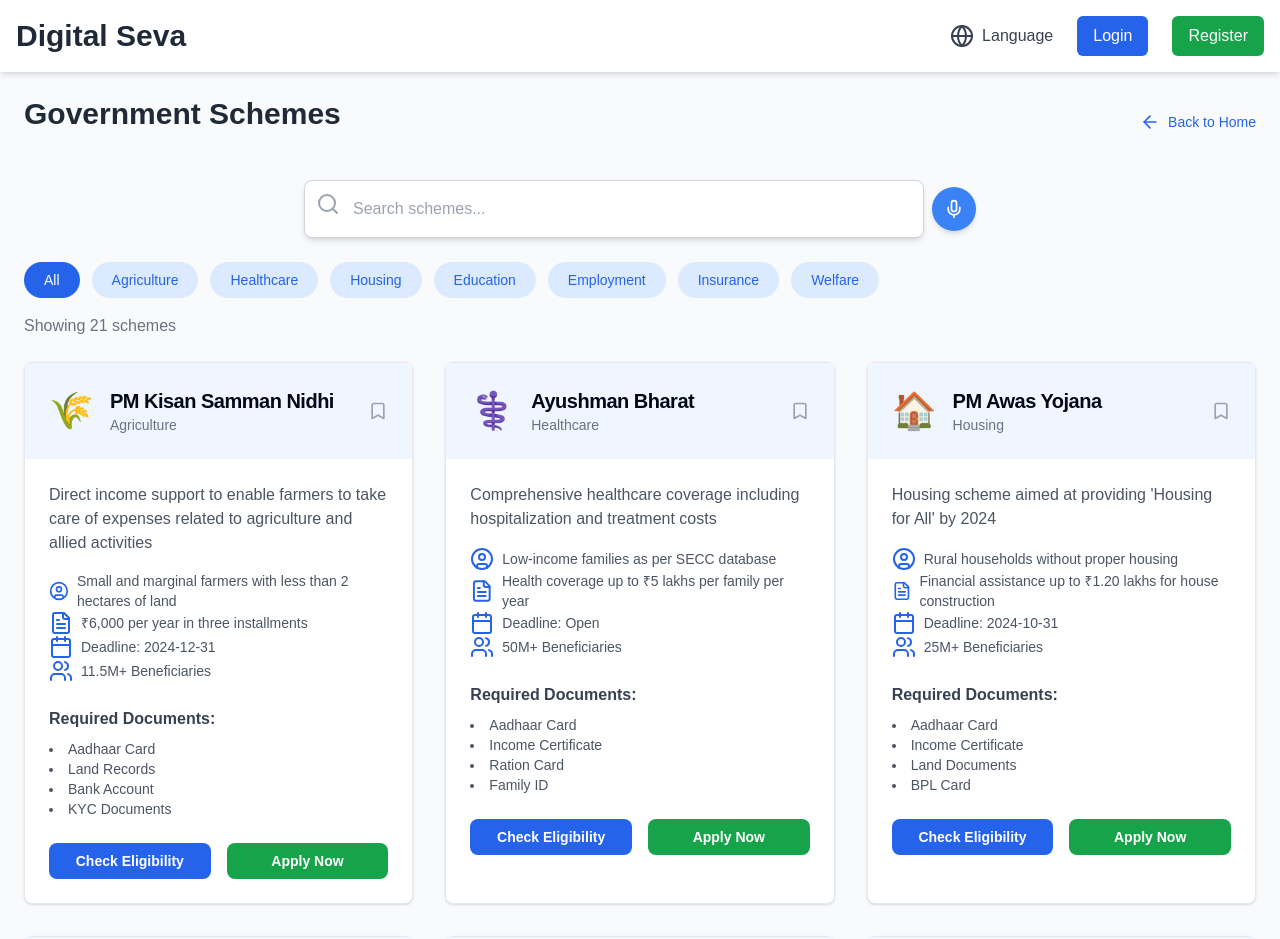
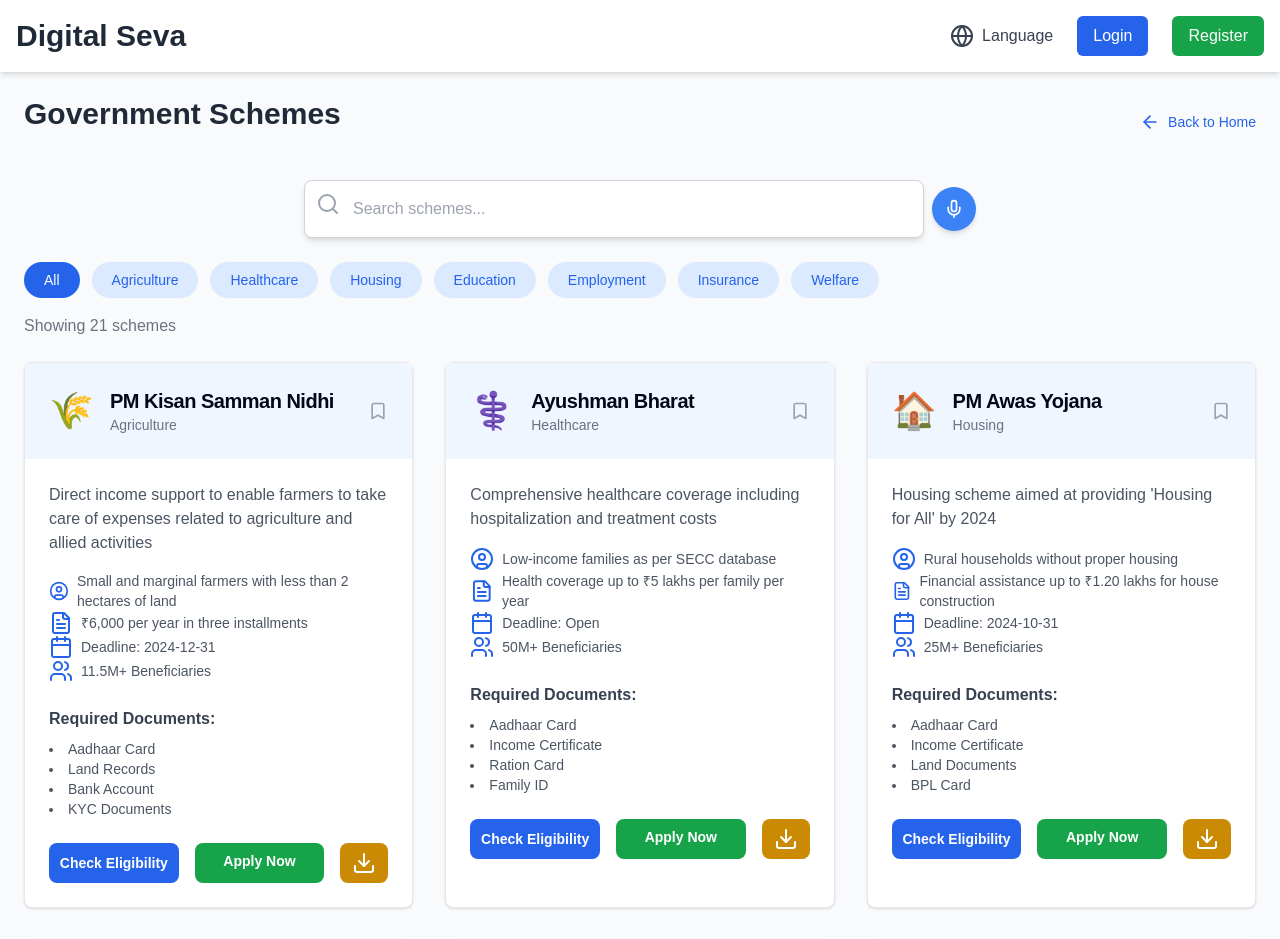
Before and after one commit to Evenidk/EY_Hackathon, a Next.js app in the folder digital-seva/: page /schemes in a window 1280 px wide. Shown: the top 939 px of the page. Built offline with nearby package versions, Linux system fonts and the light colour scheme.

Commit message:
Download Button - Schemes

```diff
--- a/digital-seva/app/data/schemes.ts
+++ b/digital-seva/app/data/schemes.ts
@@ -15,6 +15,7 @@
     color: "blue",
     description: "Direct income support to enable farmers to take care of expenses related to agriculture and allied activities",
     applicationUrl: "https://pmkisan.gov.in/",
+    pdfUrl: "https://drive.google.com/file/d/1FkXf1puWal9IujDMyBhgzU2hT0hGDyby/view?usp=sharing",
   },
   {
     id: 2,
@@ -30,6 +31,7 @@
     color: "green",
     description: "Comprehensive healthcare coverage including hospitalization and treatment costs",
     applicationUrl: "https://www.pmjay.gov.in/",
+    pdfUrl: "https://drive.google.com/file/d/1JXmIkySG-CCUiurFlN7RdVum3m5C_C9U/view?usp=sharing",
   },
   {
     id: 3,
@@ -47,6 +49,8 @@
     color: "orange",
     description: "Housing scheme aimed at providing 'Housing for All' by 2024",
     applicationUrl: "https://pmaymis.gov.in/",
+    pdfUrl: "https://drive.google.com/file/d/1_RVf1xlDMS-CDBZyf9w2F_iVLPHTZkDR/view?usp=sharing",
+
   },
   {
     id: 4,
@@ -62,6 +66,8 @@
     color: "pink",
     description: "Long-term savings scheme to secure financial future of girl children",
     applicationUrl: "https://www.india.gov.in/sukanya-samriddhi-yojana",
+    pdfUrl: "https://drive.google.com/file/d/1dWZogLPpHdsNTmhR9IUKrlKBs7Tqk7gJ/view?usp=sharing",
+
   },
   {
     id: 5,
@@ -77,6 +83,8 @@
     color: "green",
     description: "Pension scheme ensuring social security of farmers in their old age",
     applicationUrl: "https://maandhan.in/",
+    pdfUrl: "https://drive.google.com/file/d/1ae1cc_g4iI0QeQ-BRhlWWZ67ys9RND7Y/view?usp=sharing",
+
   },
   {
     id: 6,
@@ -92,6 +100,8 @@
     color: "blue",
     description: "Financial support for meritorious students from economically weaker sections",
     applicationUrl: "https://scholarships.gov.in/",
+    pdfUrl: "https://drive.google.com/file/d/1tBJURrfIZGIz-ngeVwiZox4B82n_JlLx/view?usp=sharing",
+
   },
   {
     id: 7,
@@ -107,6 +117,8 @@
     color: "red",
     description: "Providing clean cooking fuel to rural households",
     applicationUrl: "https://www.pmuy.gov.in/",
+    pdfUrl: "https://drive.google.com/file/d/1UqUAehJZoc4DK9LKDaol9L-kWA_It4V0/view?usp=sharing",
+
   },
   {
     id: 8,
@@ -122,6 +134,8 @@
     color: "purple",
     description: "Skill development program for enhancing employability",
     applicationUrl: "https://www.skillindiadigital.gov.in/",
+    pdfUrl: "https://drive.google.com/file/d/1FDm_-bkMuu-qLSvTspMi_WRg6X9WkREs/view?usp=sharing",
+
   },
   {
     id: 9,
@@ -137,6 +151,8 @@
     color: "yellow",
     description: "Affordable life insurance for the masses",
     applicationUrl: "https://www.jansuraksha.gov.in/",
+    pdfUrl: "https://drive.google.com/file/d/1hM95W244TH5YI7AqCrMfjjMU09rTXKdM/view?usp=sharing",
+
   },
   {
     id: 10,
@@ -152,6 +168,8 @@
     color: "brown",
     description: "Legal guarantee for wage employment in rural areas",
     applicationUrl: "https://nrega.nic.in/",
+    pdfUrl: "https://drive.google.com/file/d/1cLkj1M_2KmL2m36F8RvOxaypAk_bPi-W/view?usp=sharing",
+
   },
   {
     id: 11,
@@ -167,6 +185,8 @@
     color: "cyan",
     description: "Empowering citizens with digital services and online infrastructure accessibility",
     applicationUrl: "https://www.digitalindia.gov.in/",
+    pdfUrl: "https://drive.google.com/file/d/10butoPe8RWzSfietN3YqX1CS4QC5A2z7/view?usp=sharing",
+
   },
   {
     id: 12,
@@ -182,6 +202,8 @@
     color: "purple",
     description: "Encouraging innovation and growth by providing a strong startup ecosystem in India",
     applicationUrl: "https://www.startupindia.gov.in/",
+    pdfUrl: "https://drive.google.com/file/d/1DhLfGPPbhdt0IL293oRiU-GAtJn201L_/view?usp=sharing",
+
   },
   {
     id: 13,
@@ -197,6 +219,8 @@
     color: "blue",
     description: "Ensuring old-age income security for unorganized sector workers with a voluntary pension scheme",
     applicationUrl: "https://www.npscra.nsdl.co.in/",
+    pdfUrl: "https://drive.google.com/file/d/1gBFDgu28esJVJTFt3lFnNgI69Eqt6H5-/view?usp=sharing",
+
   },
   {
     id: 14,
@@ -212,6 +236,8 @@
     color: "green",
     description: "A rural development program where MPs adopt villages to transform them into model villages through participatory governance and infrastructural development.",
     applicationUrl: "https://saanjhi.gov.in/",
+    pdfUrl: "https://drive.google.com/file/d/1h1l5od9knq8k7v2ZizWo1OZU7XUA0wJp/view?usp=sharing",
+
   },
   {
     id: 15,
@@ -235,6 +261,7 @@
     color: "green",
     description: "A mission to boost bamboo cultivation, processing, and product development, reducing dependency on imports and creating sustainable livelihoods.",
     applicationUrl: "https://nbm.nic.in/",
+    pdfUrl: "https://drive.google.com/file/d/1U3Zgdt2t9-am68t45QtCh0lZZqy_lSXW/view?usp=sharing",
   },
   {
     id: 16,
@@ -252,6 +279,8 @@
     color: "green",
     description: "Providing timely credit support to farmers for their cultivation and other needs.",
     applicationUrl: "https://pmkisan.gov.in/",
+    pdfUrl: "https://drive.google.com/file/d/16-y6_41TH1kJwgsG8zovXzTxaPupXJWY/view?usp=sharing",
+
   },
   {
     id: 17,
@@ -267,6 +296,8 @@
     color: "blue",
     description: "A scheme to bring about Blue Revolution through sustainable and responsible development of the fisheries sector.",
     applicationUrl: "https://pmmsy.dof.gov.in/",
+    pdfUrl: "https://drive.google.com/file/d/1CQNm5PCdb1NG3CKbEmxYjE0jfVIK0AJE/view?usp=sharing",
+
   },
   {
     id: 18,
@@ -282,6 +313,8 @@
     color: "brown",
     description: "Ensuring the health of livestock through various disease control programs.",
     applicationUrl: "https://dahd.nic.in/",
+    pdfUrl: "https://drive.google.com/file/d/1RBsE9mZswPdNsUVQ_rBNRwUmRrkQUJkh/view?usp=sharing",
+
   },
   {
     id: 19,
@@ -297,6 +330,8 @@
     color: "blue",
     description: "Providing financial support to students for higher education and research.",
     applicationUrl: "https://www.iari.res.in/",
+    pdfUrl: "https://drive.google.com/file/d/1ZcRhZhDRvfNgxi6zJaelwENxZNZcOqfs/view?usp=sharing",
+
   },
   {
     id: 20,
@@ -312,6 +347,8 @@
     color: "brown",
     description: "Supporting coffee growers through subsidies and development programs.",
     applicationUrl: "https://www.indiacoffee.org/",
+    pdfUrl: "https://drive.google.com/file/d/1LKWz4DiBezXcHkLtjiCBS2fgjIAHQltj/view?usp=sharing",
+
   },
   {
     id: 21,
@@ -327,5 +364,7 @@
     color: "purple",
     description: "Providing financial support to researchers for post-doctoral studies.",
     applicationUrl: "https://www.icmr.nic.in/",
+    pdfUrl: "https://drive.google.com/file/d/18YXv2OsM3rR1WqQg4t2QkEnutCF5AQuE/view?usp=sharing",
+
   }
 ];
--- a/digital-seva/app/schemes/page.tsx
+++ b/digital-seva/app/schemes/page.tsx
@@ -137,25 +137,34 @@
     }
 
     // Check if the scheme is already bookmarked
-    const existingBookmark = bookmarkedSchemes.find(b => b.schemeId === schemeId);
+    const existingBookmark = bookmarkedSchemes.find(
+      (b) => b.schemeId === schemeId
+    );
 
     // Optimistically update the UI
     if (existingBookmark) {
       // If already bookmarked, remove it
-        setBookmarkedSchemes((prev) => prev.filter((b) => b._id !== existingBookmark._id));
+      setBookmarkedSchemes((prev) =>
+        prev.filter((b) => b._id !== existingBookmark._id)
+      );
 
       try {
-            const response = await fetch(`http://localhost:3000/api/bookmarks/${existingBookmark._id}`, {
+        const response = await fetch(
+          `http://localhost:3000/api/bookmarks/${existingBookmark._id}`,
+          {
             method: "DELETE",
             headers: {
               "x-auth-token": token,
             },
-            });
+          }
+        );
 
         if (!response.ok) {
           const errorMessage = await response.text(); // Get error message from response
           console.error(`Error removing bookmark: ${errorMessage}`); // Log the error message
-                throw new Error(`HTTP error! status: ${response.status}, message: ${errorMessage}`);
+          throw new Error(
+            `HTTP error! status: ${response.status}, message: ${errorMessage}`
+          );
         }
       } catch (error) {
         console.error("Error removing bookmark:", error);
@@ -168,7 +177,7 @@
         _id: "", // Placeholder, will be replaced with the actual ID from the server
         userId: "yourUserId", // Replace with actual user ID
         schemeId, // This should be a number now
-            createdAt: new Date()
+        createdAt: new Date(),
       };
 
       setBookmarkedSchemes((prev) => [...prev, newBookmark]); // Optimistically add the bookmark
@@ -186,15 +195,21 @@
         if (!response.ok) {
           const errorMessage = await response.text(); // Get error message from response
           console.error(`Error adding bookmark: ${errorMessage}`); // Log the error message
-                throw new Error(`HTTP error! status: ${response.status}, message: ${errorMessage}`);
+          throw new Error(
+            `HTTP error! status: ${response.status}, message: ${errorMessage}`
+          );
         }
 
         const addedBookmark = await response.json(); // Get the added bookmark from the response
-            setBookmarkedSchemes((prev) => prev.map(b => b.schemeId === schemeId ? addedBookmark : b)); // Update the bookmark with the returned data
+        setBookmarkedSchemes((prev) =>
+          prev.map((b) => (b.schemeId === schemeId ? addedBookmark : b))
+        ); // Update the bookmark with the returned data
       } catch (error) {
         console.error("Error adding bookmark:", error);
         // If there's an error, revert the optimistic update
-            setBookmarkedSchemes((prev) => prev.filter((b) => b.schemeId !== schemeId));
+        setBookmarkedSchemes((prev) =>
+          prev.filter((b) => b.schemeId !== schemeId)
+        );
       }
     }
   };
@@ -202,7 +217,8 @@
   const filteredSchemes = schemes.filter((scheme) => {
     const matchesSearch =
       scheme.name.toLowerCase().includes(searchQuery.toLowerCase()) ||
-      (scheme.description?.toLowerCase()?.includes(searchQuery.toLowerCase()) ?? false);
+      (scheme.description?.toLowerCase()?.includes(searchQuery.toLowerCase()) ??
+        false);
 
     const matchesCategory =
       selectedCategory === "All" || scheme.category === selectedCategory;
@@ -309,7 +325,7 @@
                   >
                     <Bookmark
                       className={`h-5 w-5 ${
-                        bookmarkedSchemes.some(b => b.schemeId === scheme.id)
+                        bookmarkedSchemes.some((b) => b.schemeId === scheme.id)
                           ? "text-yellow-500"
                           : "text-gray-400"
                       }`}
@@ -349,18 +365,40 @@
                 </div>
 
                 <div className="flex gap-4 mt-6">
-                  <button className="bg-blue-600 text-white w-full py-2 rounded-lg font-semibold text-sm hover:bg-blue-700 transition duration-200">
+  <button className="flex-1 bg-blue-600 text-white py-2 rounded-lg font-semibold text-sm hover:bg-blue-700 transition duration-200">
     {t("checkeligibility")}
   </button>
   <a
     href={scheme.applicationUrl}
     target="_blank"
     rel="noopener noreferrer"
-                    className="bg-green-600 text-white w-full py-2 rounded-lg font-semibold text-sm hover:bg-green-700 transition duration-200 text-center"
+    className="flex-1 bg-green-600 text-white py-2 rounded-lg font-semibold text-sm hover:bg-green-700 transition duration-200 text-center"
   >
     {t("applynow")}
   </a>
+  <a
+    href={scheme.pdfUrl}
+    target="_blank"
+    rel="noopener noreferrer"
+    className="w-12 h-10 bg-yellow-600 text-white rounded-lg flex justify-center items-center hover:bg-yellow-700 transition duration-200"
+  >
+    <svg
+      xmlns="http://www.w3.org/2000/svg"
+      className="w-6 h-6"
+      viewBox="0 0 24 24"
+      fill="none"
+      stroke="currentColor"
+      strokeWidth="2"
+      strokeLinecap="round"
+      strokeLinejoin="round"
+    >
+      <path d="M21 15v4a2 2 0 0 1-2 2H5a2 2 0 0 1-2-2v-4" />
+      <polyline points="7 10 12 15 17 10" />
+      <line x1="12" y1="15" x2="12" y2="3" />
+    </svg>
+  </a>
 </div>
+
               </CardContent>
             </Card>
           ))}
```
Also changed, not shown: 2 other files (tests, documents, lock files or other folders). Lines whose indentation alone changed are shown as unchanged.
